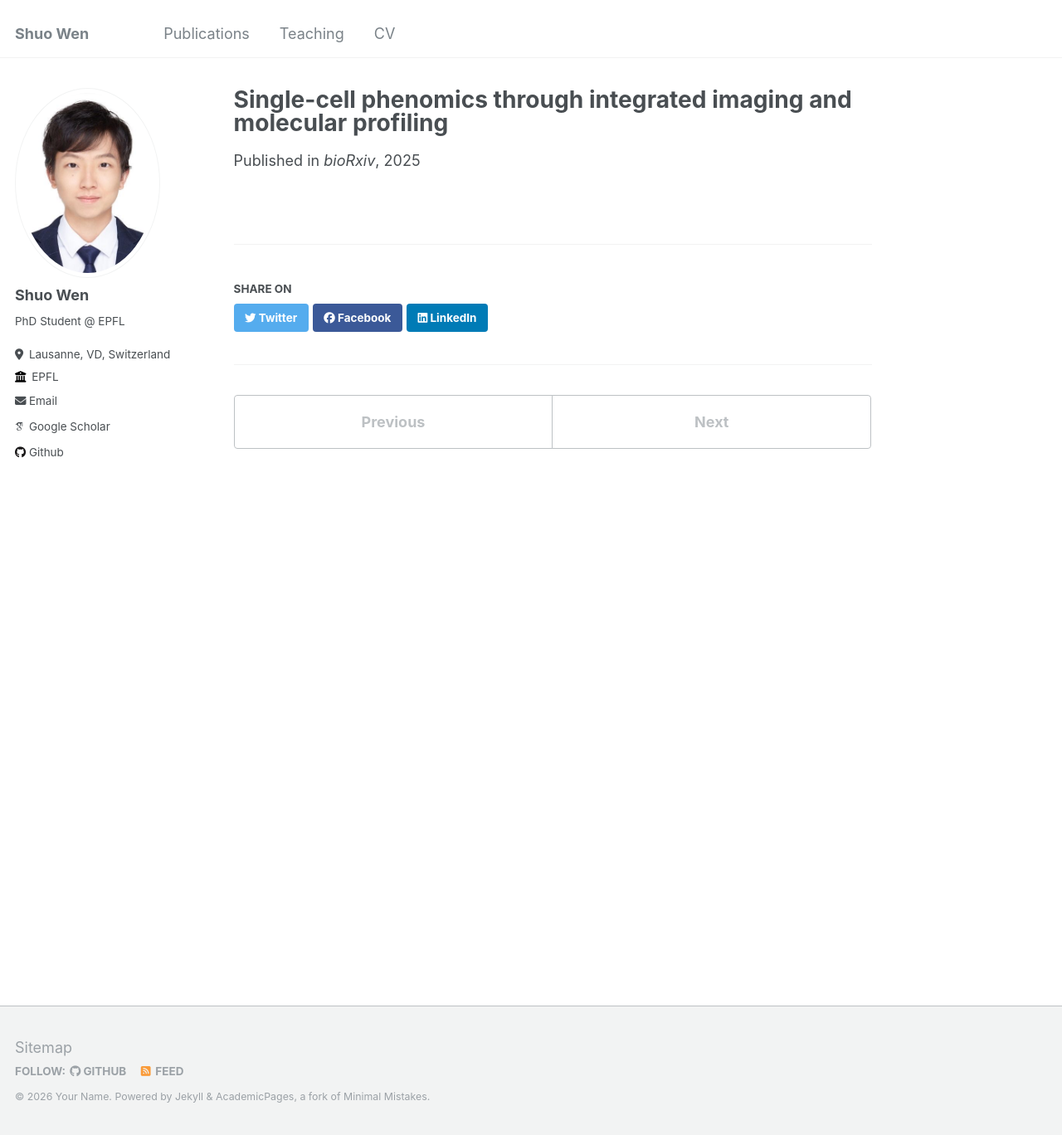
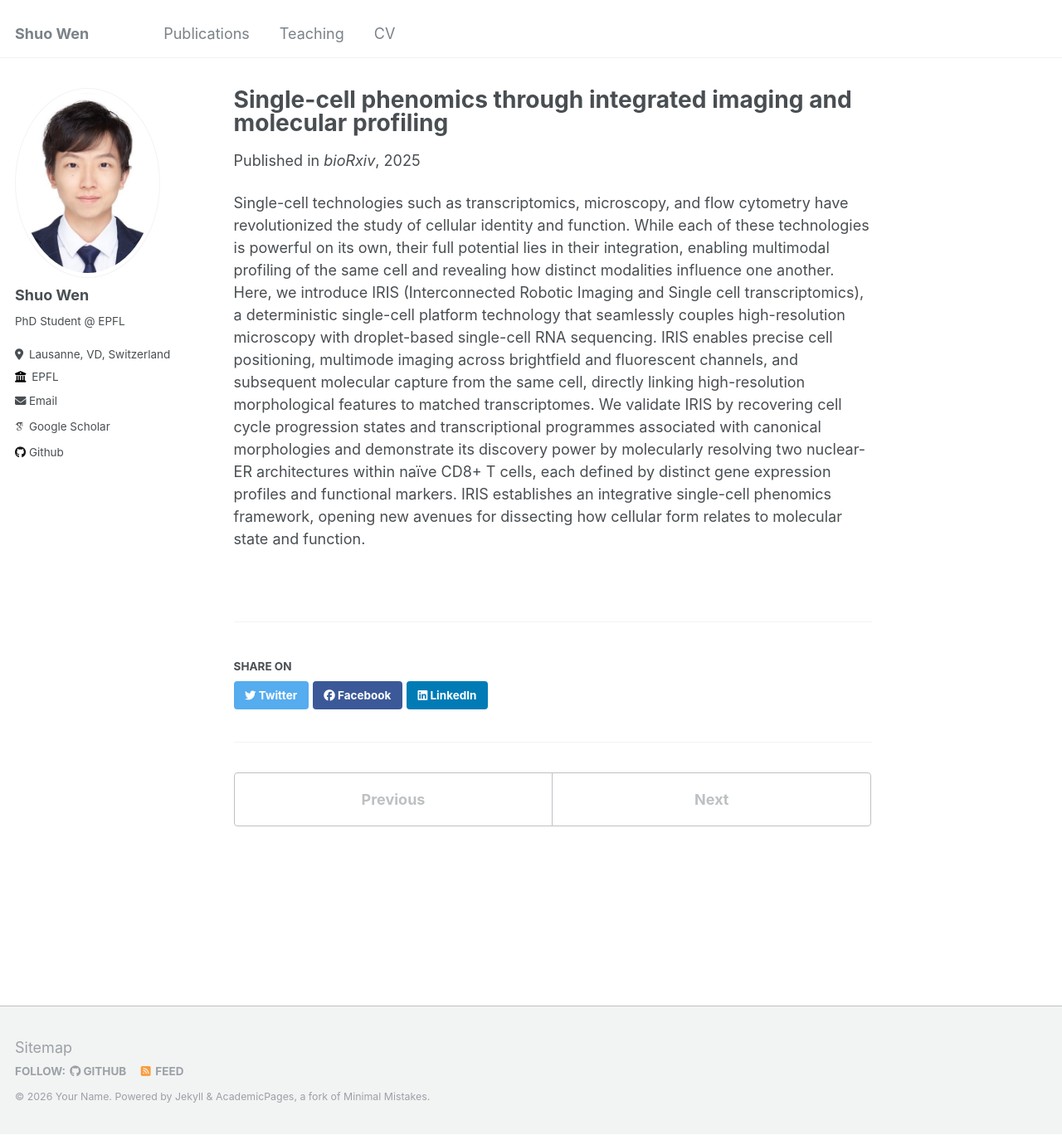
Before and after one commit to wenshuo128/wenshuo128.github.io, a Jekyll site: the page built from _publications/bioRxiv_2025.md, in a window 1280 px wide and 1368 px high. Shown: the whole window at 83% size. Built offline with Jekyll 4.4.1, drawn with Linux system fonts in a browser that asks for light colours; some web fonts are replaced.

Commit message:
Update bioRxiv_2025.md

```diff
--- a/_publications/bioRxiv_2025.md
+++ b/_publications/bioRxiv_2025.md
@@ -6,3 +6,5 @@ date: 2025-12-01
 venue: 'bioRxiv'
 paperurl: 'https://www.biorxiv.org/content/10.1101/2025.11.28.690954v1.abstract'
 ---
+
+Single-cell technologies such as transcriptomics, microscopy, and flow cytometry have revolutionized the study of cellular identity and function. While each of these technologies is powerful on its own, their full potential lies in their integration, enabling multimodal profiling of the same cell and revealing how distinct modalities influence one another. Here, we introduce IRIS (Interconnected Robotic Imaging and Single cell transcriptomics), a deterministic single-cell platform technology that seamlessly couples high-resolution microscopy with droplet-based single-cell RNA sequencing. IRIS enables precise cell positioning, multimode imaging across brightfield and fluorescent channels, and subsequent molecular capture from the same cell, directly linking high-resolution morphological features to matched transcriptomes. We validate IRIS by recovering cell cycle progression states and transcriptional programmes associated with canonical morphologies and demonstrate its discovery power by molecularly resolving two nuclear-ER architectures within naïve CD8+ T cells, each defined by distinct gene expression profiles and functional markers. IRIS establishes an integrative single-cell phenomics framework, opening new avenues for dissecting how cellular form relates to molecular state and function.
```
